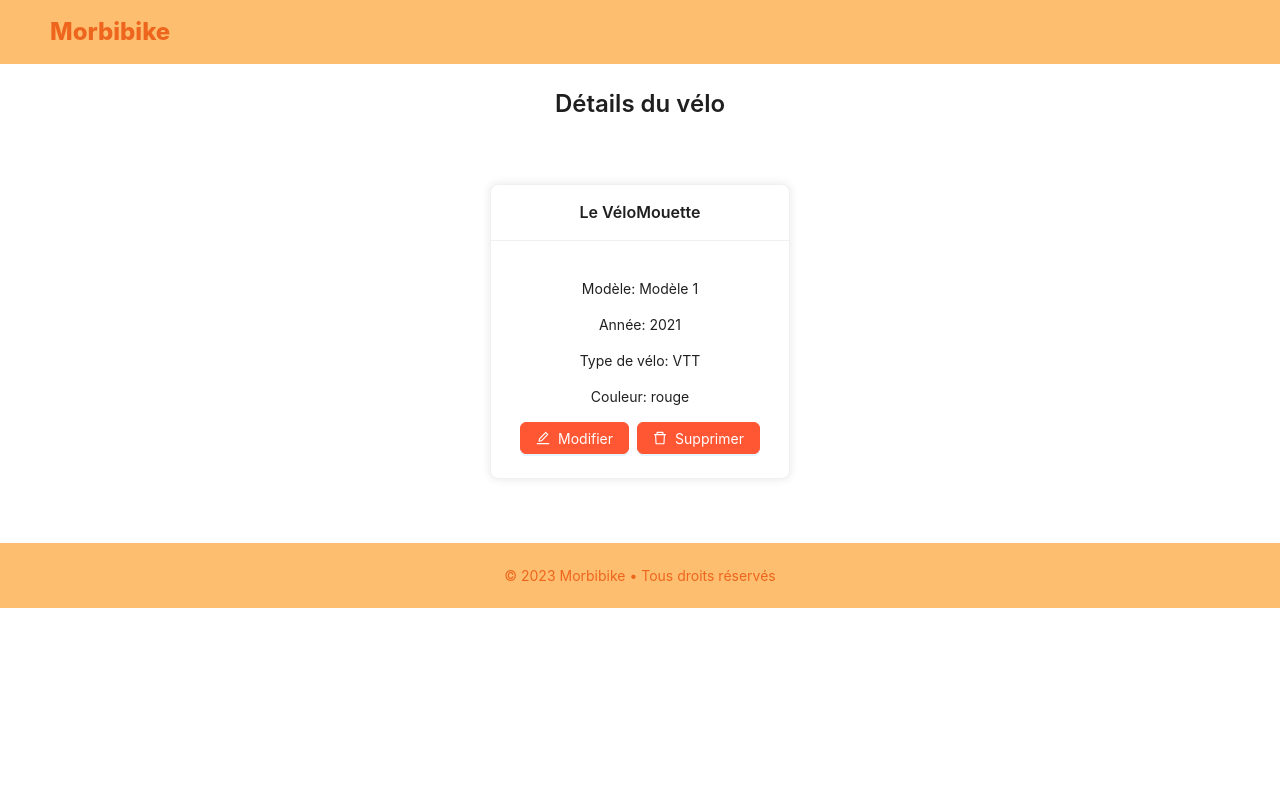
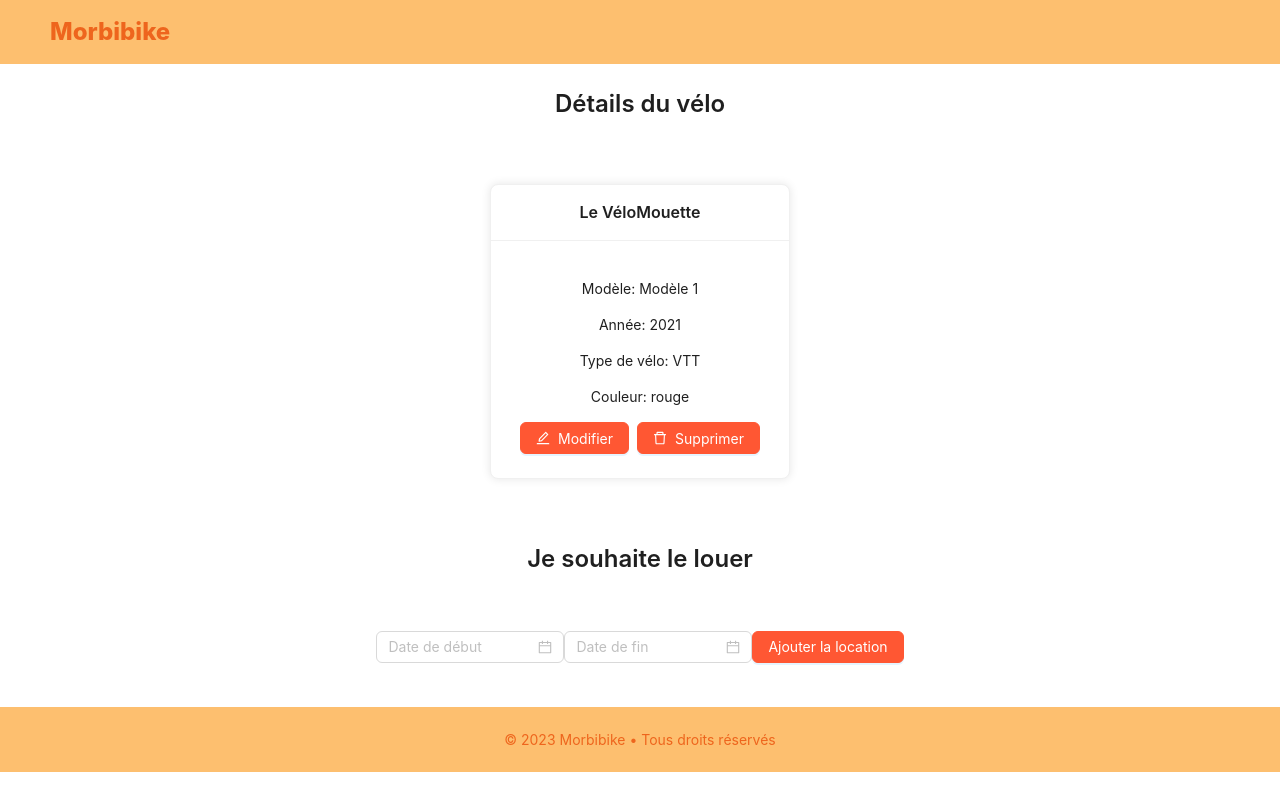
Before and after one commit to IrisKerr/Morbibike, a React (Create React App) app in the folder antd-demo/: page /bike/1 in a window 1280 px wide. Built offline with nearby package versions, Linux system fonts and the light colour scheme.

Commit message:
RentalForm completed

```diff
--- a/antd-demo/src/containers/BikeDetailContainer.tsx
+++ b/antd-demo/src/containers/BikeDetailContainer.tsx
@@ -3,6 +3,7 @@ import { useParams } from 'react-router-dom';
 import { useSelector } from 'react-redux';
 import { RootState } from '../store/store';
 import BikeDetailCard from "../components/cards/BikeDetailCard"
+import RentalForm from '../forms/RentalForm';
 // import { initialBikes } from "../data/initialData"
 import { Velo } from '../models/types';
 import { Typography } from 'antd';
@@ -30,6 +31,8 @@ const BikeDetailContainer: React.FC = () => {
         <div>
           <Title level={3}>Détails du vélo</Title>
           <BikeDetailCard bike={selectedBike} />
+          <Title level={3}>Je souhaite le louer</Title>
+          <RentalForm bikeId={bikeId} />
         </div>
       );
     };
--- /dev/null
+++ b/antd-demo/src/forms/RentalForm.tsx
@@ -0,0 +1,52 @@
+// RentalForm.tsx
+import React, { useState } from 'react';
+import { DatePicker, Button } from 'antd';
+import { addRentalAction } from '../store/actions/rentalActions';
+import { Rent } from '../models/types';
+import dayjs, { Dayjs } from 'dayjs'
+
+interface RentalFormProps {
+  bikeId: number;
+}
+
+const RentalForm: React.FC<RentalFormProps> = ({ bikeId }) => {
+  const [startDate, setStartDate] = useState<Dayjs | null>(null);
+  const [endDate, setEndDate] = useState<Dayjs | null>(null);
+
+  const handleAddRental = () => {
+    if (startDate && endDate) {
+      const rentalData: Rent = {
+        id: Date.now(),
+        velo: { id: bikeId },
+        start_date: startDate,
+        end_date: endDate,
+      };
+
+      // Utilisez directement dispatch pour ajouter la location
+      addRentalAction(rentalData);
+
+      setStartDate(null);
+      setEndDate(null);
+    }
+  };
+
+  return (
+    <>
+      <DatePicker
+        value={startDate}
+        onChange={(date) => setStartDate(date)}
+        placeholder="Date de début"
+      />
+      <DatePicker
+        value={endDate}
+        onChange={(date) => setEndDate(date)}
+        placeholder="Date de fin"
+      />
+      <Button type="primary" onClick={handleAddRental}>
+        Ajouter la location
+      </Button>
+    </>
+  );
+};
+
+export default RentalForm;
--- /dev/null
+++ b/antd-demo/src/store/actions/rentalActions.ts
@@ -0,0 +1,12 @@
+// rentalActions.ts
+
+import { Dispatch } from 'redux';
+import { addRental } from '../reducers/rentalSlice';
+import { Rent } from '../../models/types';
+
+// Action pour ajouter une location
+export const addRentalAction = (rentalData: Rent) => {
+  return (dispatch: Dispatch) => {
+    dispatch(addRental(rentalData));
+  };
+};
--- /dev/null
+++ b/antd-demo/src/store/reducers/rentalSlice.ts
@@ -0,0 +1,35 @@
+// rentalSlice.ts
+import { createSlice, PayloadAction } from '@reduxjs/toolkit';
+import { Rent } from '../../models/types';
+import { initialBikes } from '../../data/initialData'
+
+
+interface initialStateType {
+    rentals: Rent[]
+  }
+  const initialState : initialStateType = {
+    rentals: [],
+  }
+
+const rentalSlice = createSlice({
+  name: 'rentals',
+  initialState, // initialRentals comme état initial
+  reducers: {
+    addRental: (state, action: PayloadAction<Rent>) => {
+      state.rentals = [...state.rentals, action.payload] // Ajoute une nouvelle location au state
+
+    // Mettre à jour la propriété 'rents' du vélo associé
+    const { velo } = action.payload;
+    const bikeToUpdate = initialBikes.find((bike) => bike.id === velo.id);
+
+    if (bikeToUpdate) {
+      bikeToUpdate.rents.push(action.payload);
+    }
+
+  },
+}
+});
+
+export const { addRental } = rentalSlice.actions;
+
+export default rentalSlice.reducer;
--- a/antd-demo/src/store/store.ts
+++ b/antd-demo/src/store/store.ts
@@ -1,5 +1,6 @@
 import { configureStore } from '@reduxjs/toolkit';
 import bikeReducer from './reducers/bikeSlice';
+import rentalReducer from './reducers/rentalSlice';
 
 // définition de Rootstate
 export type RootState = ReturnType<typeof store.getState>;
@@ -9,6 +10,7 @@ export const configureAppStore = () => {
     return configureStore({
       reducer: {
         bikes: bikeReducer,
+        rentals: rentalReducer,
       },
 
     });
```
Also changed, not shown: antd-demo/src/models/types.ts (+5 -3 lines).
